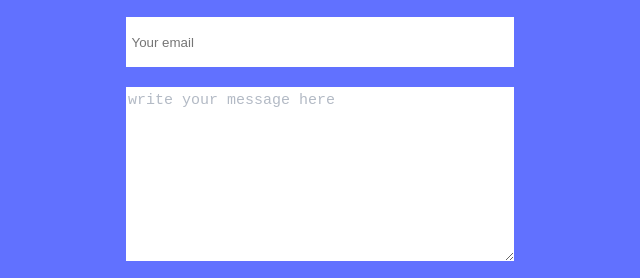
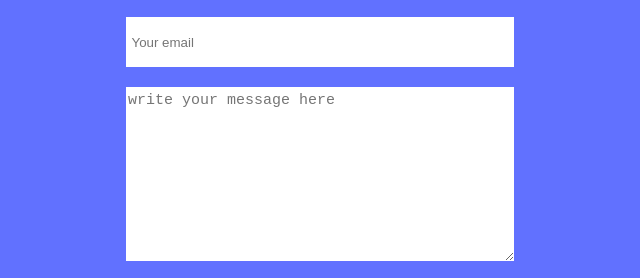
Before and after one commit to jonathanmunamire/Portfolio-v1, a website: page index.html in a window 1280 px wide. Shown: the part 4854-5132 px from the top of the page, 320-960 px from the left. Drawn offline with Linux system fonts and the light colour scheme.

Commit message:
Update form section

```diff
--- a/index.html
+++ b/index.html
@@ -117,8 +117,7 @@
           required
         />
         <input type="email"  class="form-email" name="name" placeholder=" Your email" required />
-        <textarea maxlength="500" class="form-text" required>
-write your message here</textarea
+        <textarea maxlength="500" class="form-text" placeholder="write your message here" required></textarea
         >
         <button class="submit-button" type="submit">Get in touch</button>
       </form>
```
